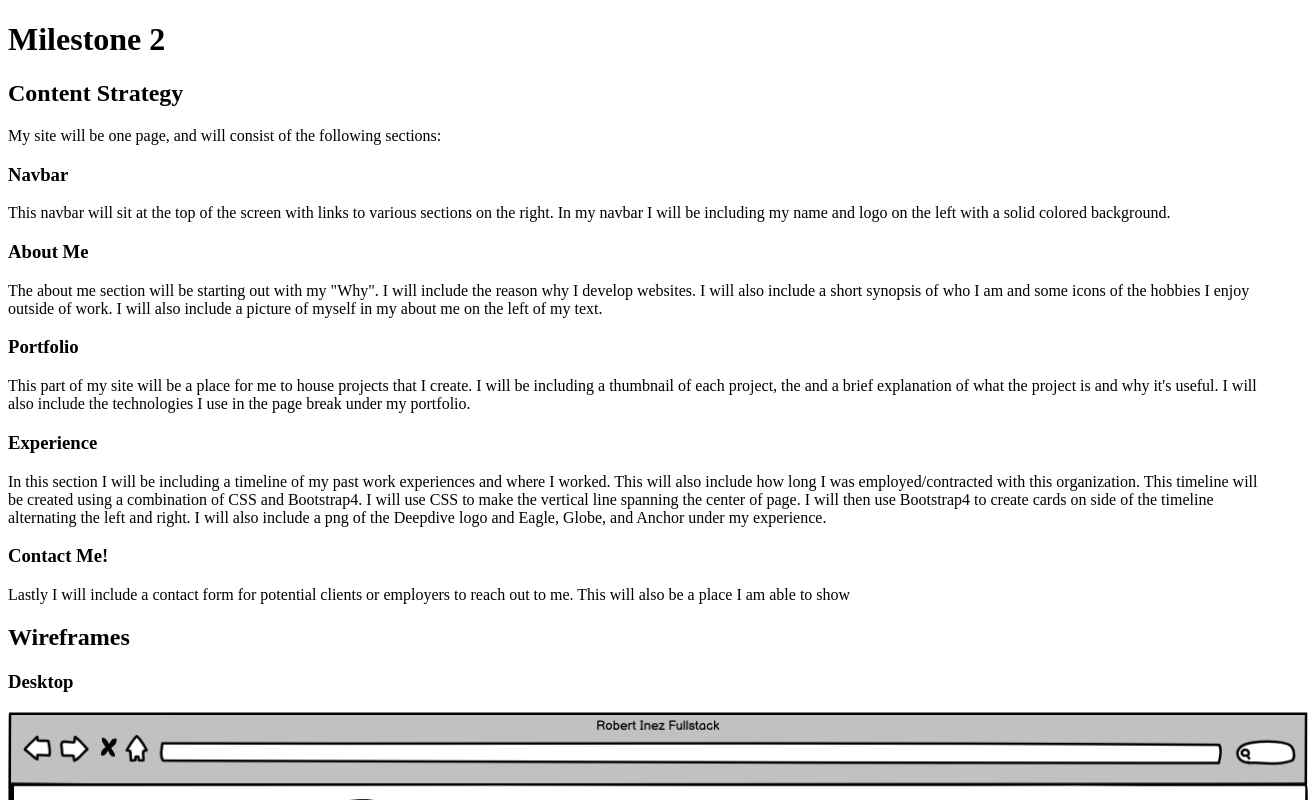
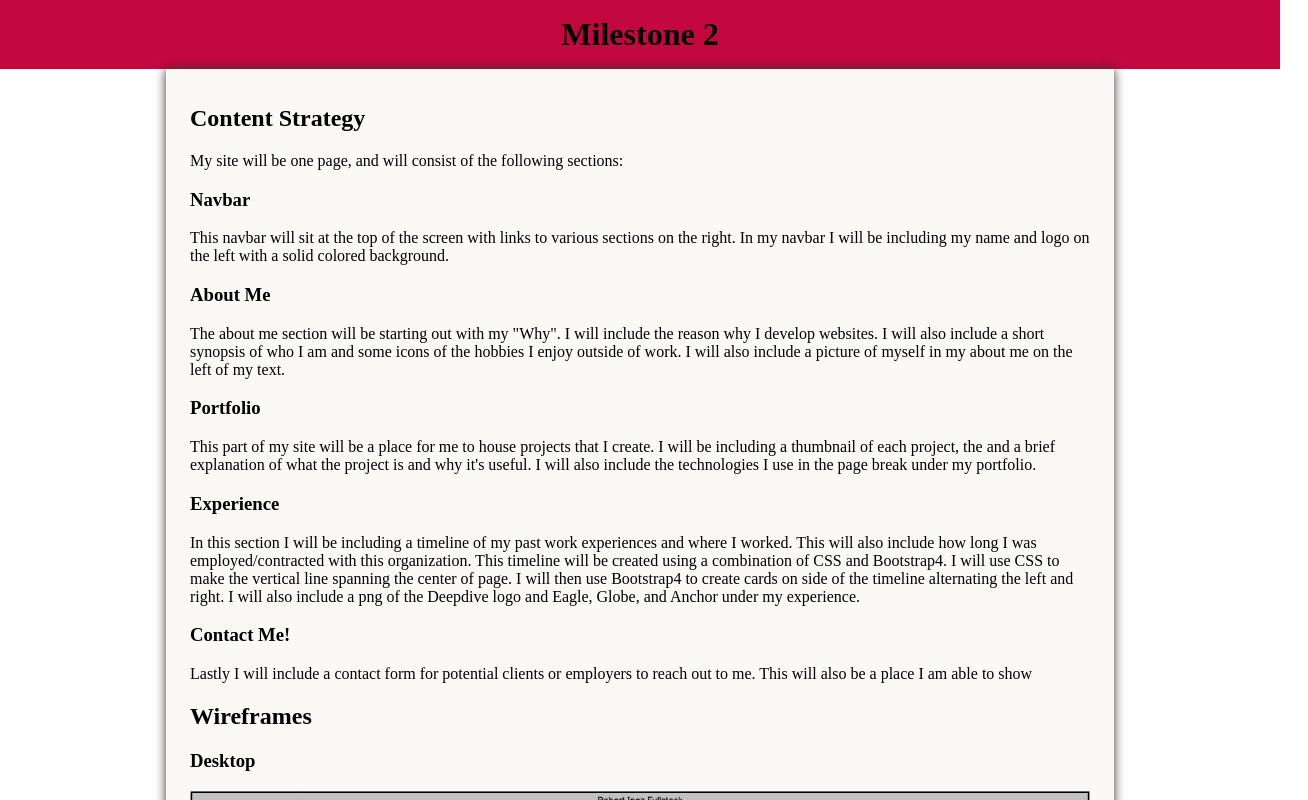
Before and after one commit to robert-inez/my-pwp-robert-inez, a plain HTML site: page public_html/documentation/milestone-2.html in a window 1280 px wide. Shown: the top 800 px of the page, 1308 px wide, since content can reach past the window. Drawn offline with Linux system fonts and the light colour scheme.

Commit message:
Adding milestone-2.css and adding style to milestone-2.html

```diff
--- /dev/null
+++ b/public_html/documentation/milestone-2-styles.css
@@ -0,0 +1,19 @@
+html, body {
+    margin: 0;
+    padding: 0;
+}
+
+.main-heading {
+    text-align: center;
+    margin: 0;
+    padding: .5em 0;
+    background-color: #c3073f;
+}
+
+.content-strategy{
+    max-width: 900px;
+    margin: 0 auto;
+    padding: 1em 1.5em;
+    background-color: #FAF9F6;
+    box-shadow: 0 0 10px #333;
+}
--- a/public_html/documentation/milestone-2.html
+++ b/public_html/documentation/milestone-2.html
@@ -3,10 +3,11 @@
 <head>
 	<meta charset="UTF-8">
 	<title>Milestone 2</title>
+	<link rel="stylesheet" href="milestone-2-styles.css">
 </head>
 <body>
-<h1>Milestone 2</h1>
-<section class="content-strategy">
+<h1 class="main-heading">Milestone 2</h1>
+<section class="content-strategy wireframes">
 	<h2>Content Strategy</h2>
 	<p>My site will be one page, and will consist of the following sections:</p>
 	<h3>Navbar</h3>
@@ -19,15 +20,11 @@
 	<p>In this section I will be including a timeline of my past work experiences and where I worked. This will also include how long I was employed/contracted with this organization. This timeline will be created using a combination of CSS and Bootstrap4. I will use CSS to make the vertical line spanning the center of page. I will then use Bootstrap4 to create cards on side of the timeline alternating the left and right. I will also include a png of the Deepdive logo and Eagle, Globe, and Anchor under my experience.</p>
 	<h3>Contact Me!</h3>
 	<p>Lastly I will include a contact form for potential clients or employers to reach out to me. This will also be a place I am able to show </p>
-</section>
-<section class="wireframe-desktop">
 	<h2>Wireframes</h2>
 	<h3>Desktop</h3>
-	<img src="desktop-2.png" width="1300px" alt="Desktop Wireframe">
-</section>
-<section class="wireframe-mobile">
+	<img class="wireframe" src="desktop-2.png" width="100%" alt="Desktop Wireframe">
 	<h3>Mobile</h3>
-	<img src="mobile-2.png" width="100%" alt="Mobile Wireframe">
+	<img class="wireframe" src="mobile-2.png" width="100%" alt="Mobile Wireframe">
 </section>
 </body>
 </html>
```
